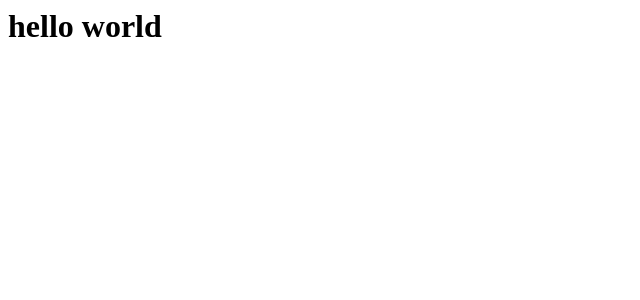
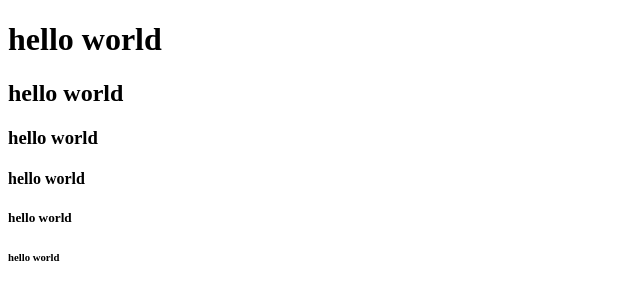
Before and after one commit to giyomdabin/first, a plain HTML site: page index.html in a window 1280 px wide. Shown: the whole page, without its empty margins (0-640 px from the left). Drawn offline with Linux system fonts and the light colour scheme.

Commit message:
index.html 수정

```diff
--- a/index.html
+++ b/index.html
@@ -1 +1,17 @@
-<h1>hello world</h1>
+<!DOCTYPE html>
+<html lang="en">
+    <head>
+        <meta charset="UTF-8">
+        <meat http-equiv="X-UA-Compatible" content="IE=edge">
+        <meat name="viewport" content="width=device-width, initial-scale=1.0">
+        <title>Document</title>
+    </head>
+    <body>
+        <h1>hello world</h1>
+        <h2>hello world</h2>
+        <h3>hello world</h3>
+        <h4>hello world</h4>
+        <h5>hello world</h5>
+        <h6>hello world</h6>
+    </body>
+</html>
```
